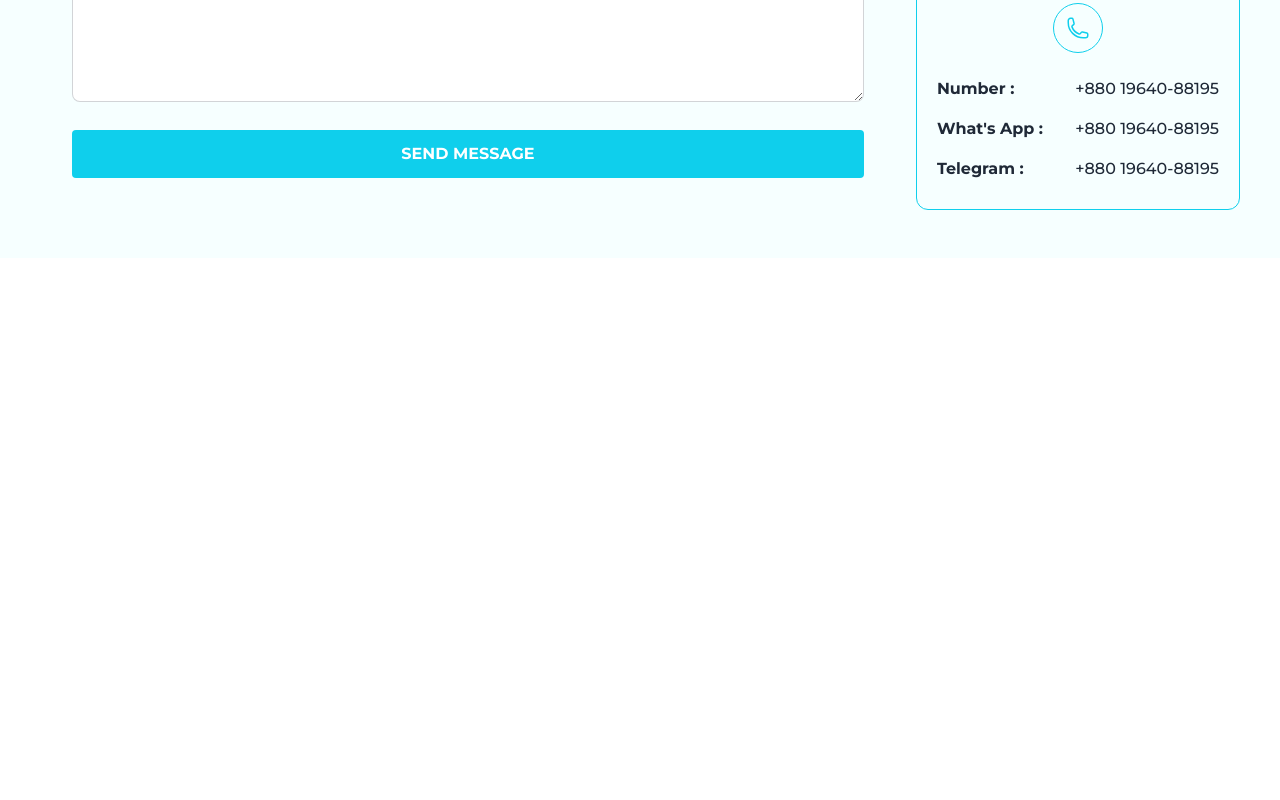
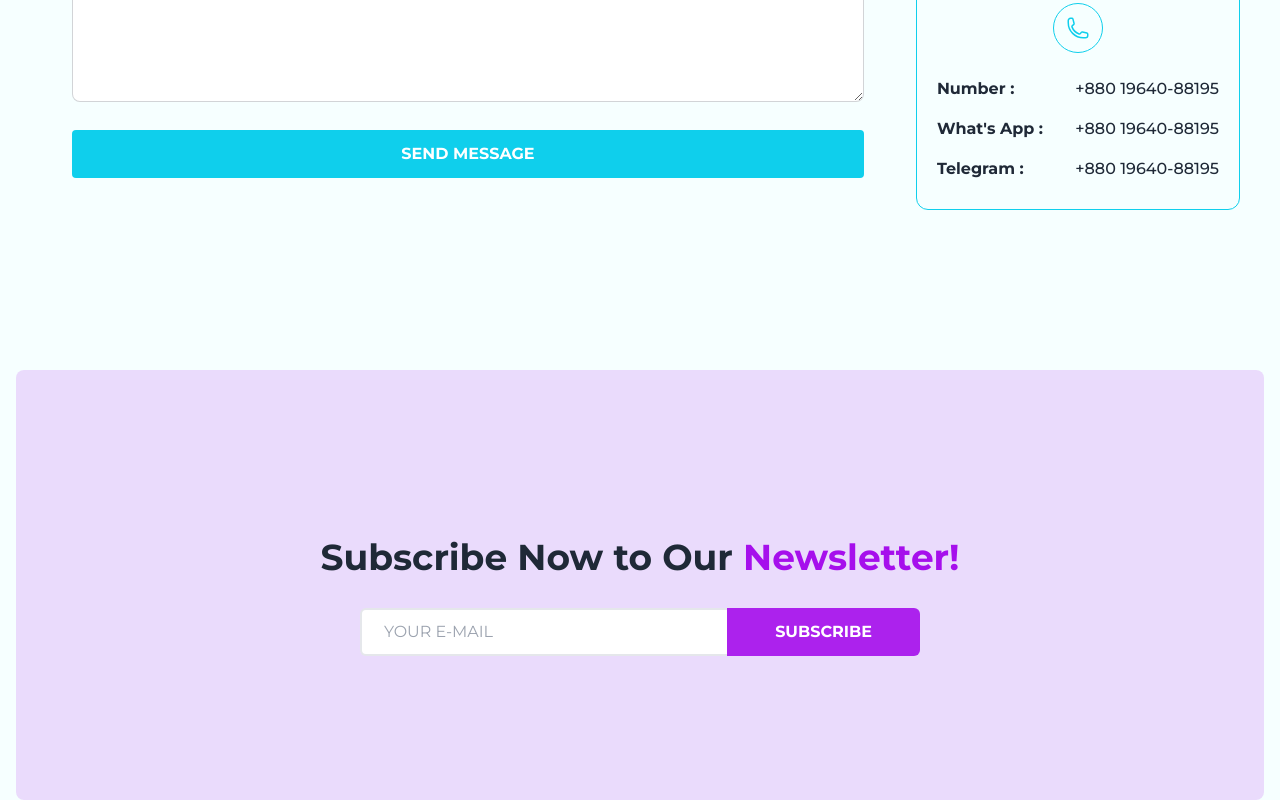
Before and after one commit to Adriyan-Ahmed/Simple-Style-Client-Side, a React (Vite) app: page / in a window 1280 px wide. Shown: the part 3906-4706 px from the top of the page. Before the commit the page ends 4164 px from the top, so only its background shows below. Built offline with nearby package versions, Linux system fonts and the light colour scheme; no server answers.

Commit message:
Newsletter Section Created

```diff
--- a/src/Components/Subscribe/Subscribe.jsx
+++ b/src/Components/Subscribe/Subscribe.jsx
@@ -3,15 +3,16 @@ const Subscribe = () => {
         <>
             <div className="container mx-auto">
                 <div className="mx-4">
-                    <div className="bg-[#A60FEC] bg-opacity-15">
+                    <div className="bg-[#A60FEC] bg-opacity-15 md:py-28 md:px-14 xl:p-36 rounded-lg">
+                        <h1 className="text-2xl md:text-[23px] lg:text-3xl xl:text-4xl xl:leading-normal font-bold mt-4 mb-6 w-max mx-auto ">Subscribe Now to Our <span className="text-[#A60FEC]">Newsletter!</span></h1>
                         <form>
-                            <div className="flex items-center w-full">
-                                <div className="relative input-box">
-                                    <input className="border-2 w-full py-2.5 rounded-md px-5 outline-none" type="email" name="email" required />
+                            <div className="flex items-center xl:w-7/12 mx-auto">
+                                <div className="relative input-box w-full">
+                                    <input className="border-l-2 border-t-2 border-b-2 w-full py-2.5 rounded-tl-md rounded-bl-md px-5 outline-none" type="email" name="email" required />
                                     <span className="absolute left-3 text-gray-400 duration-300 ">YOUR E-MAIL</span>
                                 </div>
                                 <div>
-                                    <button className="bg-[#0FCFEC] rounded-md text-white font-bold py-3 px-12 text-sm md:text-base hover:bg-transparent hover:py-2.5 hover:border-[#0FCFEC] hover:border-2 hover:text-[#0FCFEC] duration-500 bg-opacity-90"></button>
+                                    <button className="bg-[#A60FEC] rounded-tr-md rounded-br-md text-white font-bold py-3 px-12 text-sm md:text-base hover:bg-transparent hover:py-2.5 hover:border-[#0FCFEC] hover:border-2 hover:text-[#0FCFEC] duration-500 bg-opacity-90">SUBSCRIBE</button>
                                 </div>
                             </div>
                         </form>
--- a/src/Pages/Home/Home.jsx
+++ b/src/Pages/Home/Home.jsx
@@ -2,6 +2,7 @@ import AboutUs from "../../Components/About Us/AboutUs";
 import Banner from "../../Components/Banner/Banner";
 import ContactUs from "../../Components/Contact Us/ContactUs";
 import Products from "../../Components/Products/Products";
+import Subscribe from "../../Components/Subscribe/Subscribe";
 import Testimonial from "../../Components/Testimonial/Testimonial";
 import WhyUs from "../../Components/Why Us/WhyUs";
 import SectionHead from "../../Shared/Section Head/SectionHead";
@@ -27,6 +28,9 @@ const Home = () => {
             <section>
                 <ContactUs></ContactUs>
             </section>
+            <section>
+                <Subscribe></Subscribe>
+            </section>
         </>
     );
 };
```
